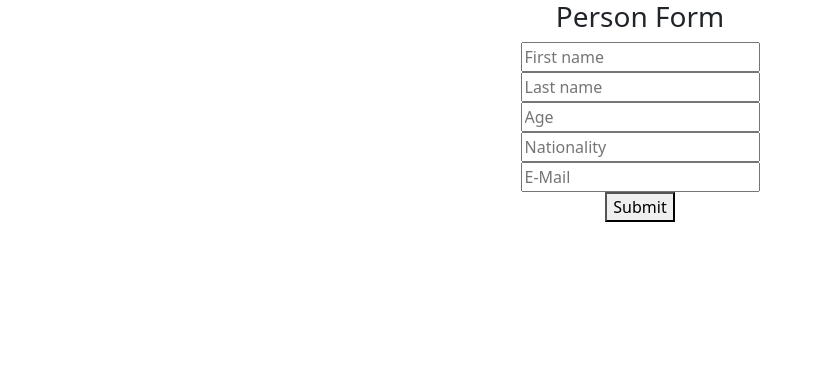
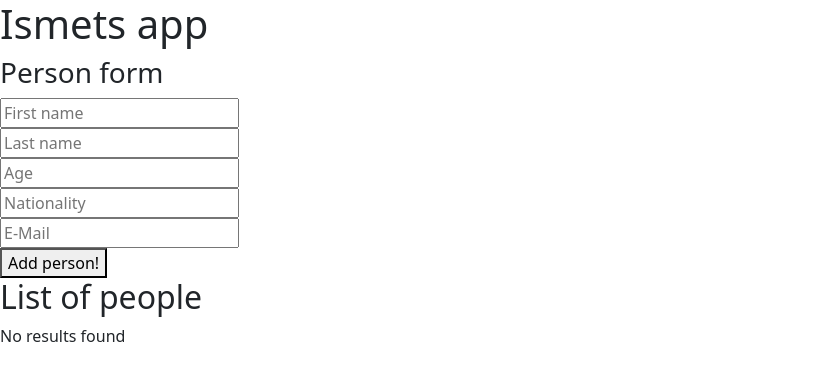
Before and after one commit to a18ismca/LexiconReact, a React (Create React App) app in the folder ismetsapp/: page /list in a window 1280 px wide. Shown: the top 380 px of the page, without its empty margins (0-823 px from the left). Built offline with nearby package versions, Linux system fonts and the light colour scheme.

Commit message:
Done with assignment 1 in React.

```diff
--- a/ismetsapp/src/App.css
+++ b/ismetsapp/src/App.css
@@ -1,5 +1,5 @@
 .App {
-  text-align: center;
+  text-align: left;
 }
 
 .App-logo {
--- a/ismetsapp/src/App.js
+++ b/ismetsapp/src/App.js
@@ -8,10 +8,13 @@ import { useState } from 'react';
 
 function App() {
 
-  const [persons, updatepersons] = useState([]);
 
+  // här lagras alla personer som skapats
+  const [people, updatePeople] = useState([]);
+
+  // person innehåller attributen som används i List.js
   const addPerson = (person) => {
-    updatepersons([...persons, person]);
+    updatePeople([...people, person]);
   };
 
 
@@ -20,27 +23,18 @@ function App() {
 
 
     <div className='App'>
+      <header className='header'>
+        <h1>Ismets app</h1>
+      </header>
+
       <Form addPerson={addPerson}></Form>
+      <List people={people}></List>
+
     </div>
 
   );
 }
 
- /*<div className="App">
-      <header className="App-header">
-        <img src={logo} className="App-logo" alt="logo" />
-        <p>
-          Edit <code>src/App.js</code> and save to reload.
-        </p>
-        <a
-          className="App-link"
-          href="https://reactjs.org"
-          target="_blank"
-          rel="noopener noreferrer"
-        >
-          Learn React
-        </a>
-      </header>
-    </div>*/
+
 
 export default App;
--- a/ismetsapp/src/components/Form.js
+++ b/ismetsapp/src/components/Form.js
@@ -1,59 +1,58 @@
 import 'bootstrap/dist/css/bootstrap.min.css';
 
-import React, { useState } from "react";
+import React, {useState} from 'react';
 
-export const Form = ({addPerson})  =>{
+// addPerson är en metod som skickas vidare till App.js
+export const Form = ({addPerson}) => {
 
-  const [getPersonAttributes, setPersonAttributes] = useState({
+// [parameter, metod]
+const [personAttributes, setPersonAttributes] = useState({
     firstName: "",
     lastName: "",
     age: "",
     nationality: "",
     mailAddress: "",
-
 });
 
+// här sätter vi formatet som finns ovan m.h.a. setPersonAttributes
+const handleChange = (e) => {
+    setPersonAttributes({...personAttributes, [e.target.name]: e.target.value});
+}
 
-  // set first name, skrev name ist. för firstName i e.target.name
-  const handleChange = (e) => {
-    setPersonAttributes({ ...getPersonAttributes, [e.target.name]: e.target.value });
+// här assignar vi värden i vår use state. event.preventDefault ska användas. addPerson använder sig av personAttributes
+const handleSubmit = (e) => {
+    e.preventDefault();
+    addPerson(personAttributes);
+    setPersonAttributes({ firstName: "", lastName: "", age: "", nationality: "", mailAddress: ""});
+}
 
-  };
+return(
 
-  const handleSubmit = (e) => {
+    <div className='form-container'>
 
-      e.preDefault();
-        addPerson(getPersonAttributes);
-        setPersonAttributes({ firstName: "", lastName: "", age: "", nationality: "", mailddress: ""});
-
-  };
+        <form onSubmit={handleSubmit}>
+            <div>
+                <h3>Person form</h3>
+            </div>
 
 
 
-  return (
-
-    <div className="form-container">
-
-      <form onSubmit={handleSubmit} >
-        <div>
-          <h3>Person Form</h3>
-        </div>
             <div>
                 <input
-            type="text"
-            name="firstName"
-            placeholder="First name"
-            value={getPersonAttributes.firstName}
+                    type='text'
+                    name='firstName'
+                    placeholder='First name'
+                    value={personAttributes.firstName}
                     onChange={handleChange}
                     required
                 />
             </div>
             <div>
                 <input
-            type="text"
-            name="lastName"
-            placeholder="Last name"
-            value={getPersonAttributes.lastName}
+                    type='text'
+                    name='lastName'
+                    placeholder='Last name'
+                    value={personAttributes.lastName}
                     onChange={handleChange}
                     required
                 />
@@ -63,7 +62,7 @@ export const Form = ({addPerson})  =>{
                     type='number'
                     name='age'
                     placeholder='Age'
-                value={getPersonAttributes.age}
+                    value={personAttributes.age}
                     onChange={handleChange}
                     required
                 />
@@ -73,7 +72,7 @@ export const Form = ({addPerson})  =>{
                     type='text'
                     name='nationality'
                     placeholder='Nationality'
-                value={getPersonAttributes.nationality}
+                    value={personAttributes.nationality}
                     onChange={handleChange}
                     required
                 />
@@ -82,17 +81,21 @@ export const Form = ({addPerson})  =>{
                 <input
                     type='text'
                     name='mailAddress'
-                placeholder="E-Mail"
-                value={getPersonAttributes.mailAddress}
+                    placeholder='E-Mail'
+                    value={personAttributes.mailAddress}
                     onChange={handleChange}
                     required
                 />
             </div>
+            <div>
+                <button>Add person!</button>
+            </div>
 
-        <div>
-          <button>Submit</button>
-        </div>
         </form>
     </div>
-  );
-};
+
+)
+
+
+
+}
--- a/ismetsapp/src/components/Ismet.js
+++ /dev/null
@@ -1,12 +0,0 @@
-import React from "react";
-
-export const Ismet = () => {
-
-
-    return(
-
-             <h4>Hello</h4>
-
-    )
-
-}
--- a/ismetsapp/src/components/List.js
+++ b/ismetsapp/src/components/List.js
@@ -1,42 +1,58 @@
-export const List = ({persons}) => {
+import 'bootstrap/dist/css/bootstrap.min.css';
 
 
-    const listOfPersons = (persons.length == 0)
-      ? <p className="no-contacts">(No persons to display)</p>
-      : <ul>
+export const List = ({people}) => {
 
-        </ul>;
 
+
+ if(people.length == 0){
     return (
       <div>
-           <div className="contact-list-container">
-              <h2>Contact List</h2>
-              {listOfPersons}
+        <div>
+          <h2>List of people</h2>
         </div>
-        <table class="table" style={{border: "1px"}}>
+        <p>No results found</p>
+      </div>
+    )
+ }
+ else{
+        return (
+
+            <div>
+              <div>
+                <h2>List of people</h2>
+            </div>
+
+
+
+      <table class="table">
         <thead>
           <tr >
-                <th>Firstname</th>
-                <th>Lastname</th>
+              <th>First name</th>
+              <th>Last name</th>
               <th>Age</th>
               <th>Nationality</th>
-                <th>eMail</th>
+              <th>E-Mail</th>
           </tr>
-          {persons.map((person,id) => (
+        {people.map((person,id) => (
 
           <tr key={id}>
-              <th style={{fontWeight: "normal", fontSize: 25}}> {person.name}</th>
-              <th style={{fontWeight: "normal", fontSize: 25}}> {person.lastname}</th>
-              <th style={{fontWeight: "normal", fontSize: 25}}> {person.age}</th>
-              <th style={{fontWeight: "normal", fontSize: 25}}> {person.nationality}</th>
-              <th style={{fontWeight: "normal", fontSize: 25}}> {person.email}</th>
+            <th> {person.firstName}</th>
+            <th> {person.lastName}</th>
+            <th> {person.age}</th>
+            <th> {person.nationality}</th>
+            <th> {person.mailAddress}</th>
           </tr>
 
-             ))}
+           )
+          )
+        }
 
          </thead>
         </table>
 
+
             </div>
           );
       }
+    }
```
Also changed, not shown: ismetsapp/src/components/list1.js (deleted, +0 -14 lines). Lines whose indentation alone changed are shown as unchanged.
